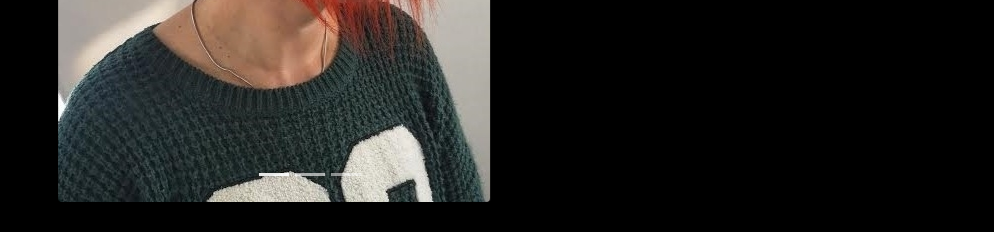
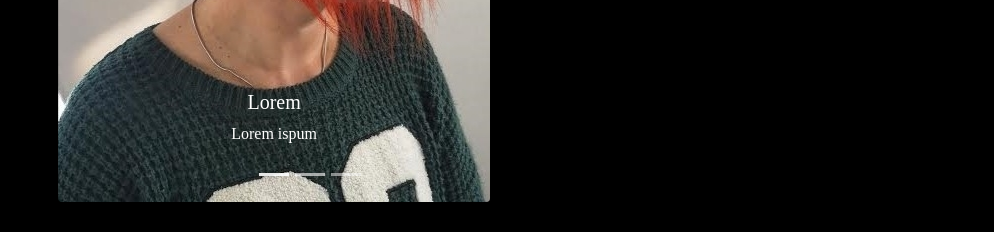
Before and after one commit to MilicM99/milicm99.github.com, a plain HTML site: page index.html in a window 1280 px wide. Shown: the part 433-665 px from the top of the page, without its empty margins (10-1004 px from the left). Drawn offline with nearby package versions, Linux system fonts and the light colour scheme.

Commit message:
Add files via upload

```diff
--- a/index.html
+++ b/index.html
@@ -25,10 +25,10 @@
         <div class="carousel-inner">
           <div class="carousel-item active">
             <img src="Images/image2.jpg" class="rounded" alt="Slika 1">
-            <!-- <div class="carousel-caption d-none d-md-block">
-              <h5>...</h5>
-              <p>...</p>
-            </div> -->
+            <div class="carousel-caption d-none d-md-block">
+              <h5>Lorem</h5>
+              <p>Lorem ispum</p>
+            </div>
           </div>
           <div class="carousel-item">
             <img src="Images/image4.jpg" class="rounded" alt="Slika 2">
```
